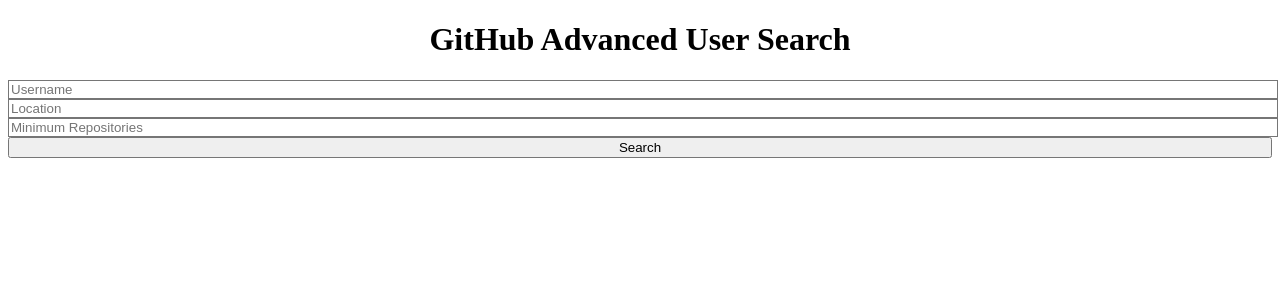
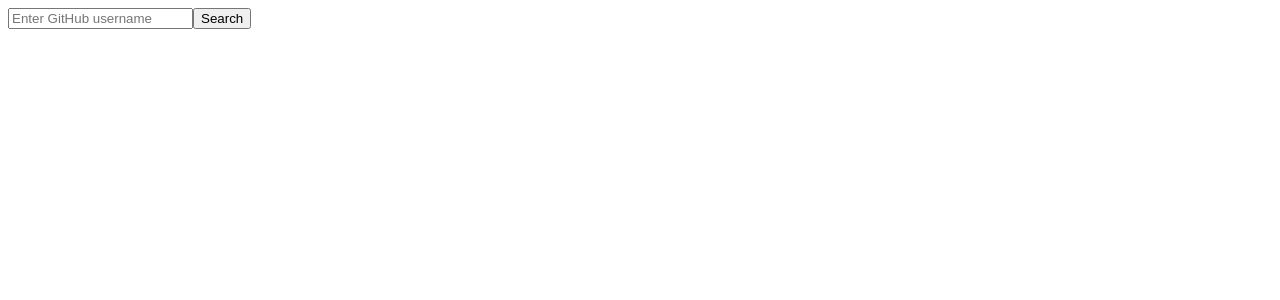
Before and after one commit to Chieftain001/alx-fe-reactjs, a React app in the folder github-user-search/: page / in a window 1280 px wide. Shown: the top 300 px of the page. Built offline with nearby package versions, Linux system fonts and the light colour scheme; the HTML template or start-up script is replaced by a standard one.

Commit message:
Use fetchUserData in Search component for API calls

```diff
--- a/github-user-search/src/components/Search.jsx
+++ b/github-user-search/src/components/Search.jsx
@@ -1,11 +1,9 @@
 import { useState } from 'react';
-import { searchUsers } from '../services/githubService';
+import { fetchUserData } from '../services/githubService';
 
 export default function Search() {
   const [username, setUsername] = useState('');
-  const [location, setLocation] = useState('');
-  const [minRepos, setMinRepos] = useState('');
-  const [results, setResults] = useState([]);
+  const [user, setUser] = useState(null);
   const [loading, setLoading] = useState(false);
   const [error, setError] = useState('');
 
@@ -14,68 +12,37 @@
     setLoading(true);
     setError('');
     try {
-      const users = await searchUsers(username, location, minRepos);
-      setResults(users);
+      const data = await fetchUserData(username);
+      setUser(data);
     } catch (err) {
-      setError('Something went wrong. Try again.');
+      setError('Looks like we cant find the user');
+    } finally {
+      setLoading(false);
     }
-    setLoading(false);
   };
 
   return (
-    <div className="max-w-xl mx-auto p-4">
-      <h1 className="text-2xl font-bold mb-4 text-center">GitHub Advanced User Search</h1>
-      <form onSubmit={handleSubmit} className="space-y-4 bg-gray-100 p-4 rounded shadow">
+    <div>
+      <form onSubmit={handleSubmit}>
         <input
-          className="w-full p-2 border rounded"
-          type="text"
-          placeholder="Username"
           value={username}
           onChange={(e) => setUsername(e.target.value)}
+          placeholder="Enter GitHub username"
         />
-        <input
-          className="w-full p-2 border rounded"
-          type="text"
-          placeholder="Location"
-          value={location}
-          onChange={(e) => setLocation(e.target.value)}
-        />
-        <input
-          className="w-full p-2 border rounded"
-          type="number"
-          placeholder="Minimum Repositories"
-          value={minRepos}
-          onChange={(e) => setMinRepos(e.target.value)}
-        />
-        <button
-          type="submit"
-          className="bg-blue-600 text-white w-full py-2 rounded hover:bg-blue-700"
-        >
-          Search
-        </button>
+        <button type="submit">Search</button>
       </form>
 
-      {loading && <p className="mt-4 text-center">Loading...</p>}
-      {error && <p className="mt-4 text-center text-red-600">{error}</p>}
-
-      <div className="mt-6 grid gap-4">
-        {results.map(user => (
-          <div key={user.id} className="p-4 border rounded flex items-center space-x-4">
-            <img src={user.avatar_url} alt={user.login} className="w-12 h-12 rounded-full" />
-            <div>
-              <p className="font-semibold">{user.login}</p>
-              <a
-                href={user.html_url}
-                target="_blank"
-                rel="noopener noreferrer"
-                className="text-blue-600 underline"
-              >
-                View Profile
-              </a>
-            </div>
-          </div>
-        ))}
-      </div>
+      {loading && <p>Loading...</p>}
+      {error && <p>{error}</p>}
+      {user && (
+        <div>
+          <img src={user.avatar_url} alt={user.login} width={100} />
+          <h2>{user.login}</h2>
+          <a href={user.html_url} target="_blank" rel="noreferrer">
+            View Profile
+          </a>
+        </div>
+      )}
     </div>
   );
 }
--- a/github-user-search/src/services/githubService.js
+++ b/github-user-search/src/services/githubService.js
@@ -1,11 +1,6 @@
 import axios from 'axios';
 
-// For advanced search using GitHub Search API
-export const searchUsers = async (username, location, minRepos) => {
-  let query = username ? `${username} in:login` : '';
-  if (location) query += ` location:${location}`;
-  if (minRepos) query += ` repos:>${minRepos}`;
-
-  const response = await axios.get(`https://api.github.com/search/users?q=${query}`);
-  return response.data.items;   // returns an array of matching users
-};
+export async function fetchUserData(username) {
+  const response = await axios.get(`https://api.github.com/users/${username}`);
+  return response.data;
+}
```
